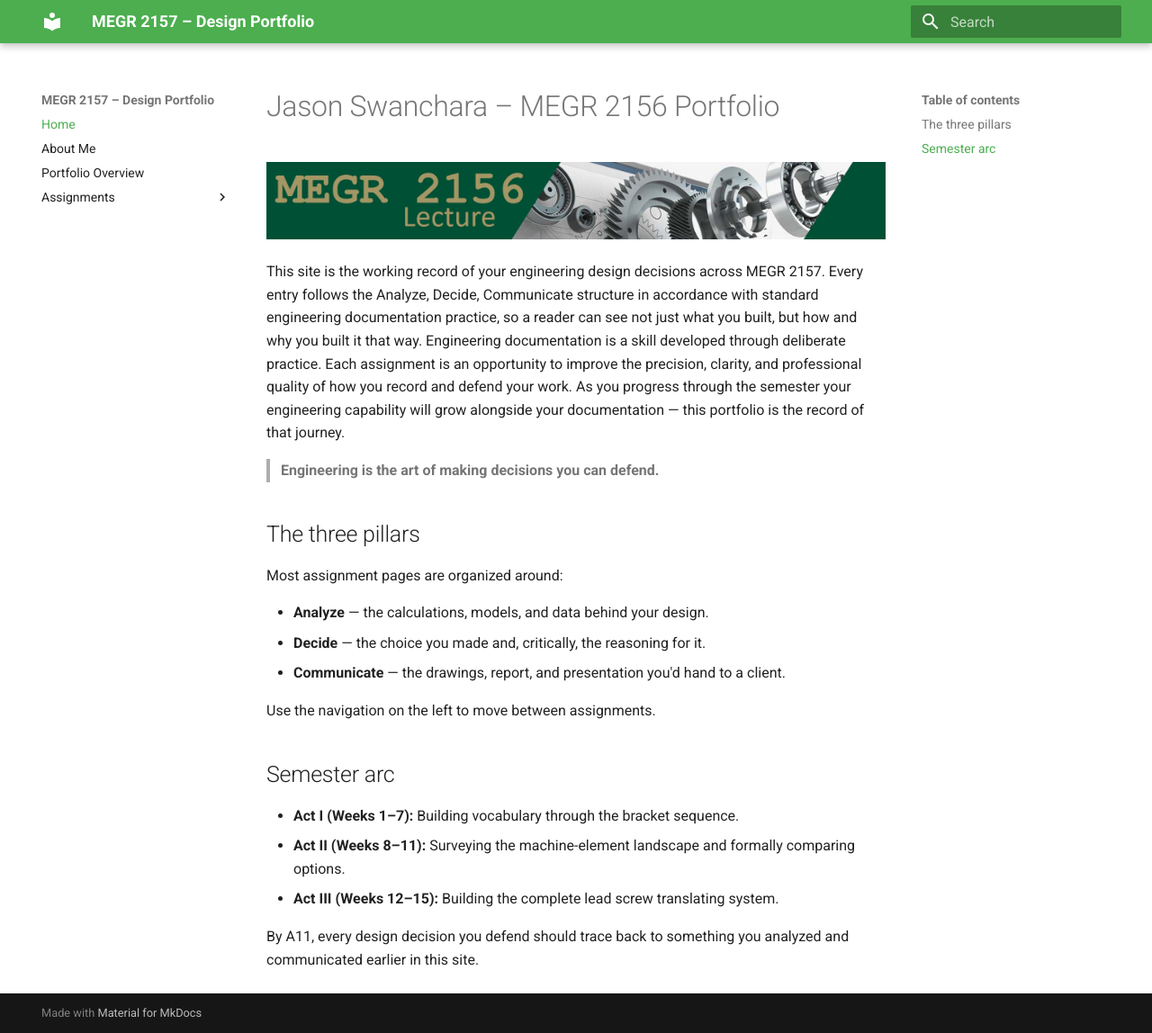
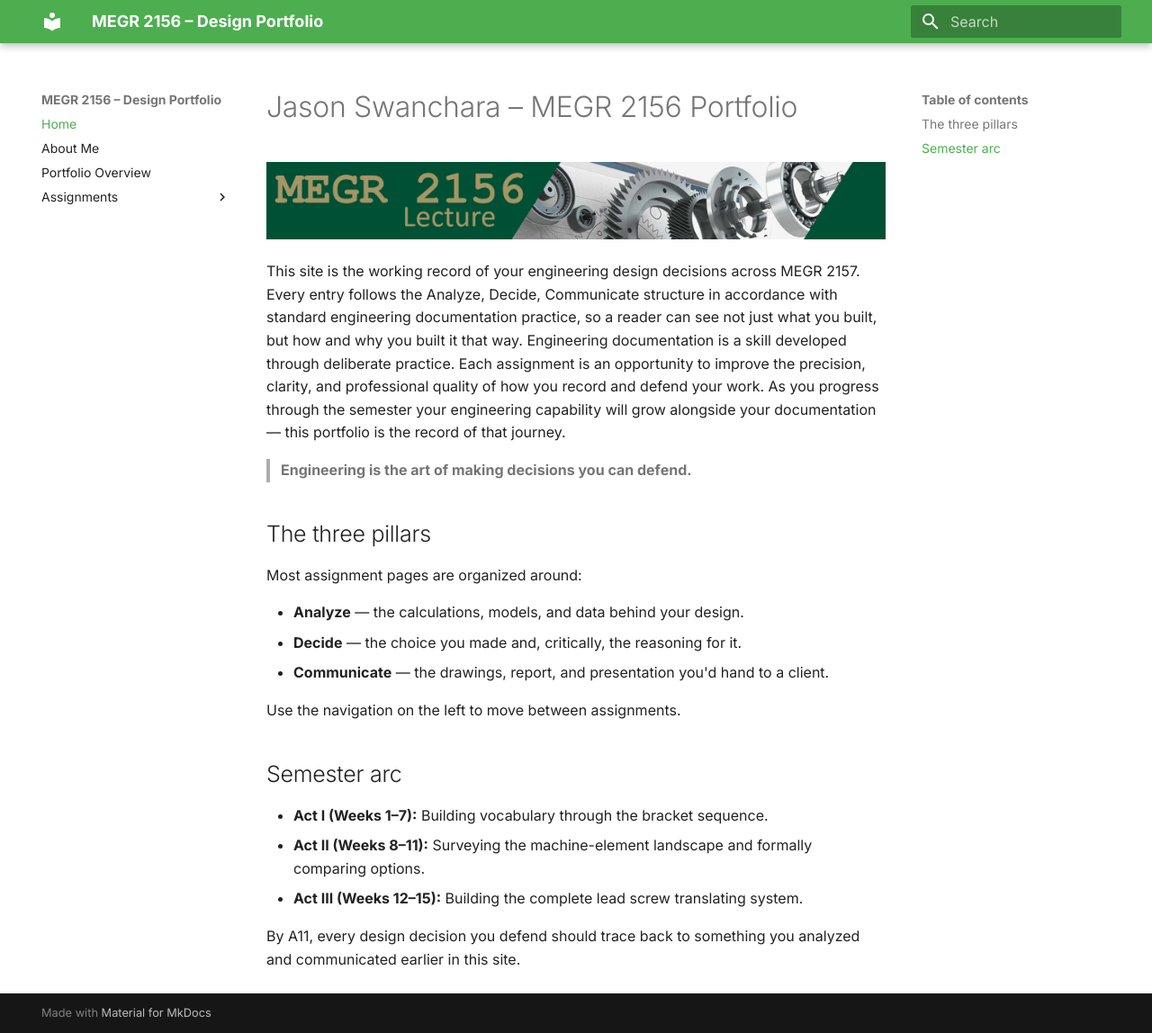
Before and after one commit to Jmswanchara/megr2156-portfolio, an MkDocs documentation site: the page built from docs/index.md, in a window 1280 px wide and 1148 px high. Shown: the whole window at 90% size. Built offline with MkDocs 1.6.1 and Material for MkDocs 9.7.7, drawn with Linux system fonts in a browser that asks for light colours.

Commit message:
Update mkdocs.yml

```diff
--- a/mkdocs.yml
+++ b/mkdocs.yml
@@ -1,8 +1,11 @@
-site_name: MEGR 2157 – Design Portfolio
+site_name: MEGR 2156 – Design Portfolio
 site_description: Design portfolio documentation, built with the Analyze / Decide / Communicate framework
 
 theme:
   name: material
+  font:
+    text: Inter
+    code: JetBrains Mono
   palette:
     primary: green
   features:
```
